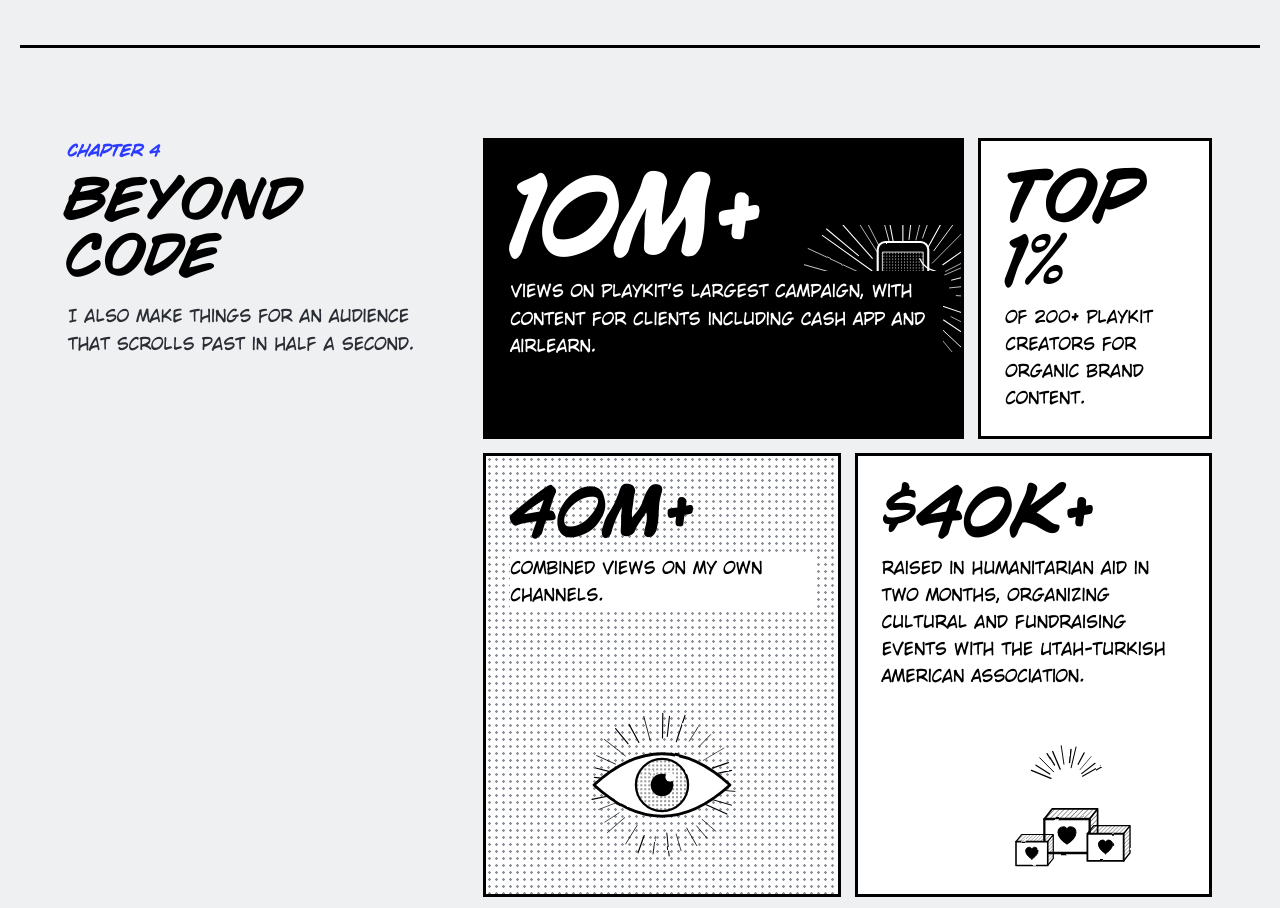
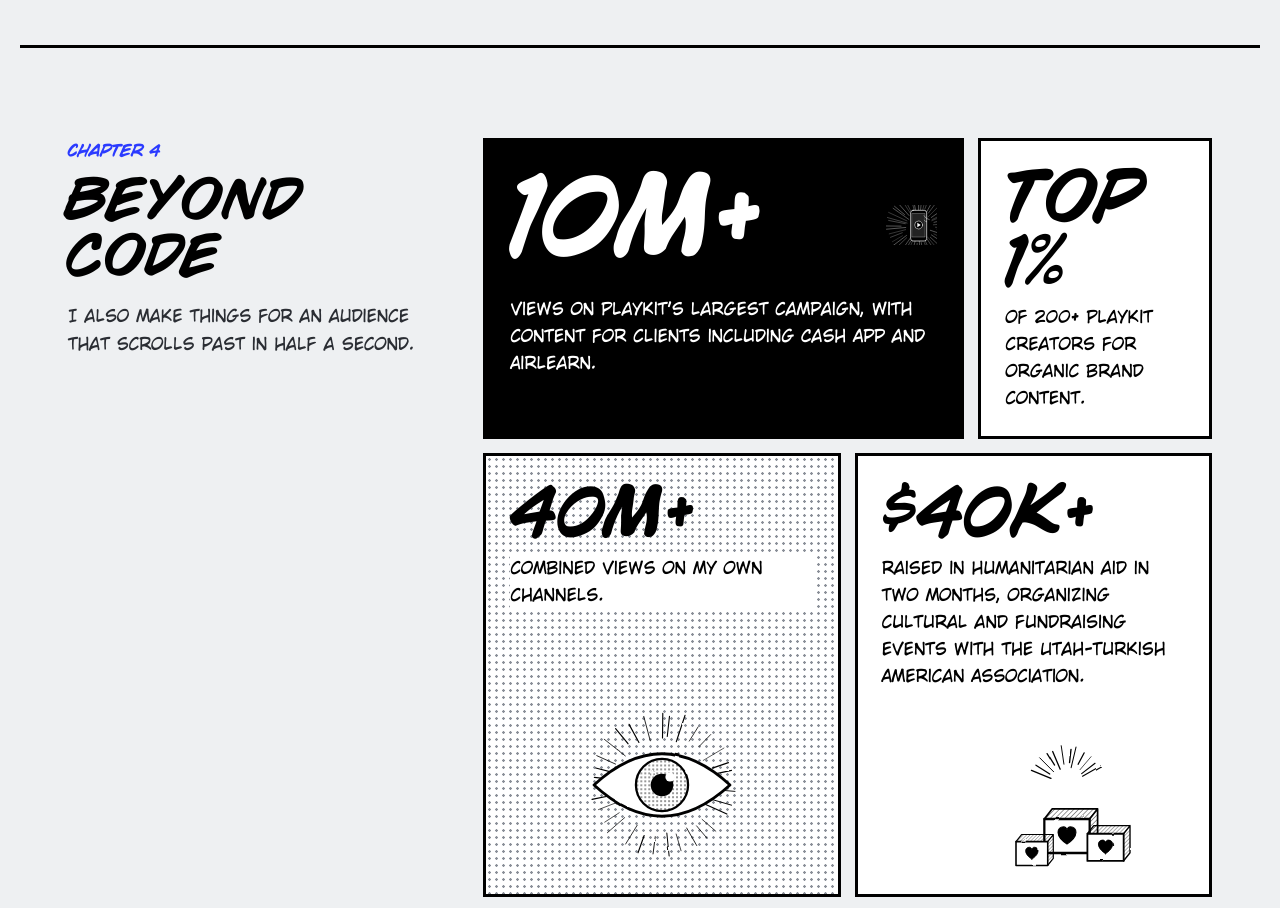
Before and after one commit to Sensxy/portfolio, a plain HTML site: page index.html in a window 1280 px wide. Shown: the part 4720-5628 px from the top of the page. Drawn offline with Linux system fonts and the light colour scheme.

Commit message:
Separate campaign graphic from its caption

```diff
--- a/index.html
+++ b/index.html
@@ -8,7 +8,7 @@
   <meta property="og:title" content="Ozan Hessick — Software Engineer">
   <meta property="og:description" content="Platform automation, full-stack projects, and a game in progress. Told in panels.">
   <meta name="theme-color" content="#EEF0F2">
-  <link rel="stylesheet" href="styles.css?v=wild-words-3">
+  <link rel="stylesheet" href="styles.css?v=wild-words-4">
 </head>
 <body>
   <a class="skip" href="#ch-work">Skip to content</a>
--- a/styles.css
+++ b/styles.css
@@ -280,6 +280,24 @@ kbd { font-family: var(--body); font-weight: 700; border: 2px solid var(--ink);
 .panel--stat:nth-child(1) .big-num { font-size: clamp(3.6rem, 8vw, 6.5rem); }
 .panel--stat p:not(.big-num) { max-width: 36ch; }
 .panel--stat.panel--tone p:not(.big-num) { background: var(--white); align-self: flex-start; }
+/* Keep the campaign illustration above the full-width caption. */
+.panel--stat:first-child.has-art {
+  display: grid;
+  grid-template-columns: minmax(0, 1fr) clamp(64px, 22%, 110px);
+  align-content: start;
+  align-items: center;
+}
+.panel--stat:first-child > .art:not(.art--block) {
+  position: static;
+  grid-column: 2;
+  grid-row: 1;
+  width: 100%;
+  height: 120px;
+  object-fit: contain;
+  object-position: center;
+}
+.panel--stat:first-child .big-num { grid-column: 1; grid-row: 1; }
+.panel--stat:first-child p:not(.big-num) { grid-column: 1 / -1; }
 .yk.panel--tone .narration { align-self: flex-start; }
 .socials { display: flex; gap: 14px; font-weight: 700; margin-top: auto; }
 .panel--aside { grid-column: 1 / -1; border: 0; background: transparent; padding: 8px 0 20px; }
```
